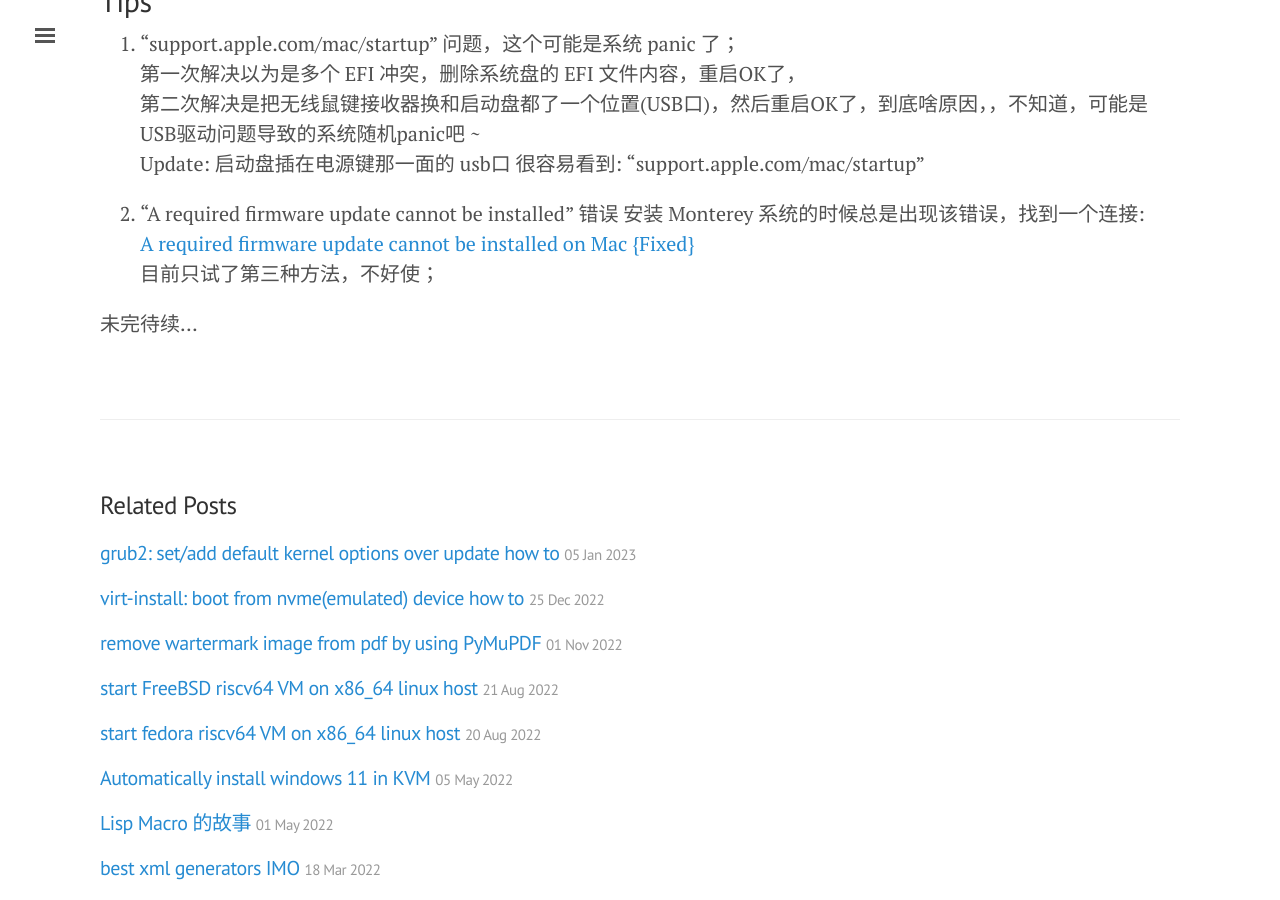
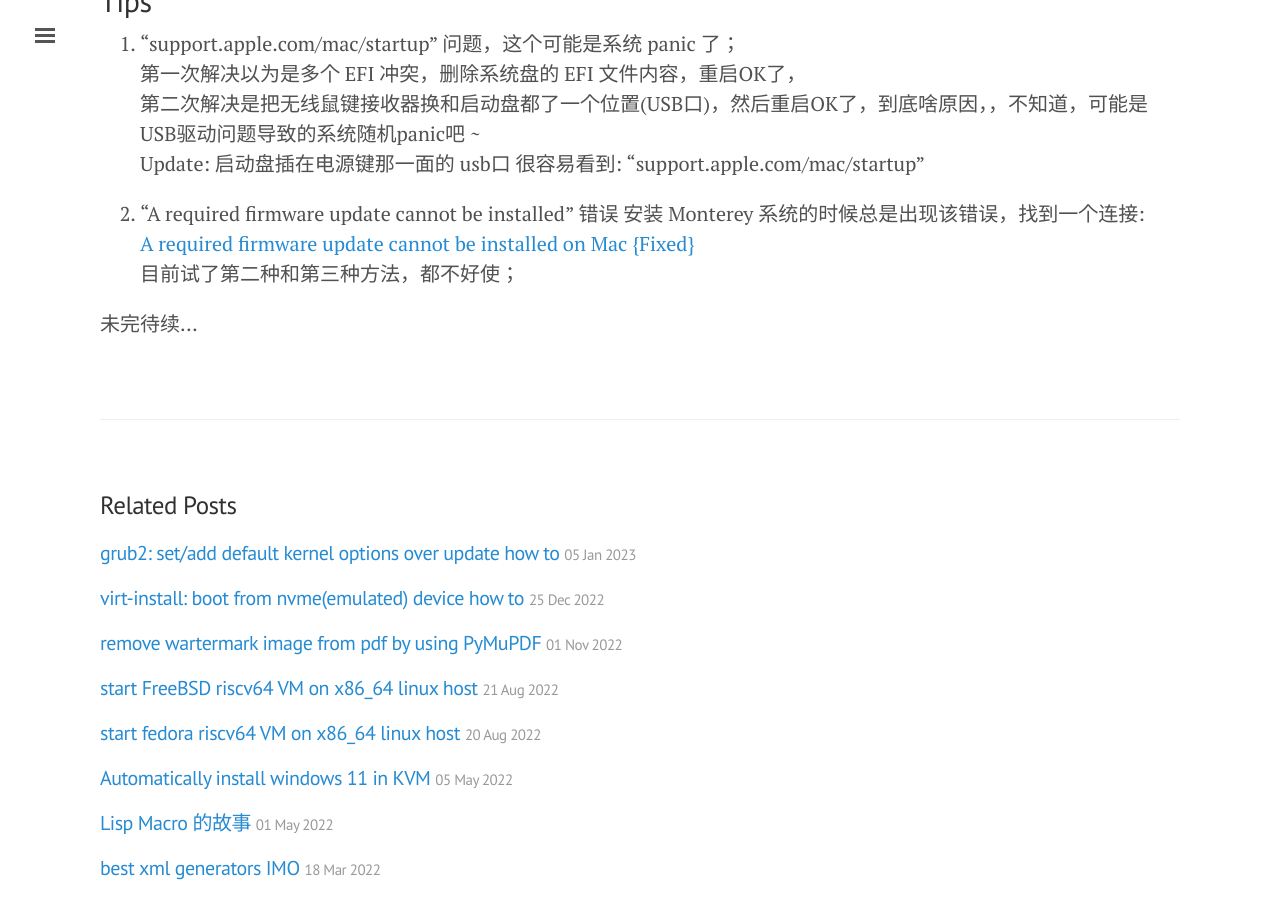
Before and after one commit to tcler/tcler.github.io, a Jekyll site: the page built from _posts/2023-03-04-p310s-hackintosh-experience.md, in a window 1280 px wide and 900 px high, scrolled down 2103 px. Built offline with Jekyll 4.4.1, drawn with Linux system fonts in a browser that asks for light colours.

Commit message:
Update 2023-03-04-p310s-hackintosh-experience.md

```diff
--- a/_posts/2023-03-04-p310s-hackintosh-experience.md
+++ b/_posts/2023-03-04-p310s-hackintosh-experience.md
@@ -69,6 +69,6 @@ sudo umount /mnt/image
 2. "A required firmware update cannot be installed" 错误
    安装 Monterey 系统的时候总是出现该错误，找到一个连接:
    [A required firmware update cannot be installed on Mac {Fixed}](https://www.droidwin.com/a-required-firmware-update-cannot-be-installed-on-mac-fixed/)
-   目前只试了第三种方法，不好使；
+   目前试了第二种和第三种方法，都不好使；
 
 未完待续...
```
